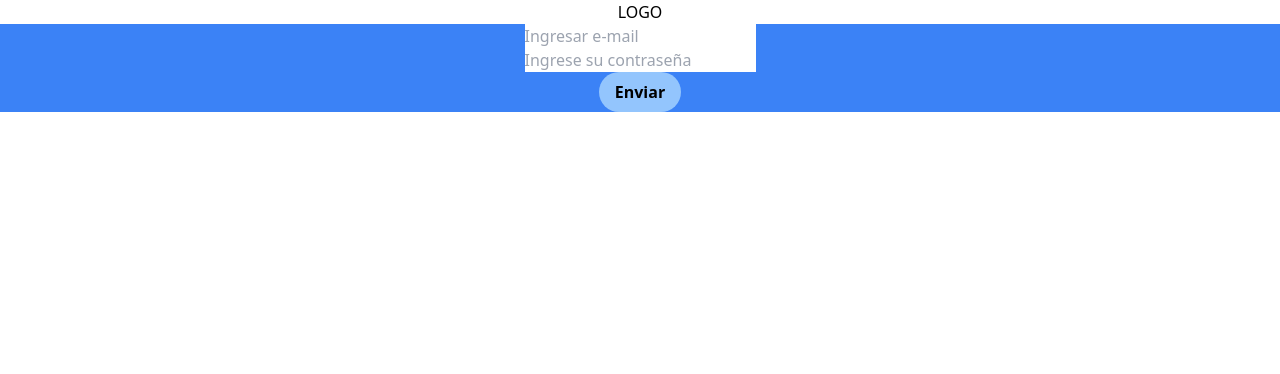
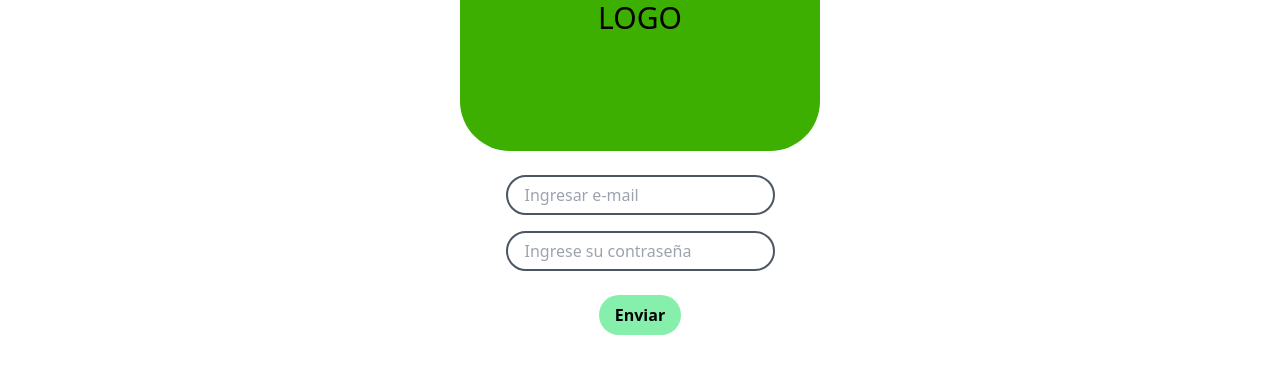
Before and after one commit to No-Country/c8-16-t-javareact, a React (Vite) app in the folder Client/: page /auth/login in a window 1280 px wide. Shown: the top 374 px of the page. Built offline with nearby package versions, Linux system fonts and the light colour scheme.

Commit message:
update login 2 reunion

```diff
--- a/Client/src/pages/LogIn.jsx
+++ b/Client/src/pages/LogIn.jsx
@@ -22,13 +22,13 @@ const handleSubmit = () => {
 
   return (
     <div >
-      <div className=" flex flex-col items-center" >
-        LOGO
+      <div className="bg-lightGreen rounded-b-[50px] w-[360px] h-[151px] mx-auto text-3xl text-center" >
+        <p>LOGO</p>
         </div>
-        <form onSubmit={handleSubmit} className="flex flex-col items-center bg-blue-500">
-          <input value={values.email} name="email" id="email" type="email" placeholder="Ingresar e-mail" onChange={handleInputChange} />
-          <input value={values.password} name="password" id="password" type="password" placeholder="Ingrese su contraseña" onChange={handleInputChange} />
-          <button className="flex flex-col bg-blue-300 hover:bg-blue-500 font-bold py-2 px-4 rounded-full">Enviar</button>
+        <form onSubmit={handleSubmit} className=" my-4 flex flex-col items-center">
+          <input value={values.email} name="email" id="email" type="email" placeholder="Ingresar e-mail" onChange={handleInputChange} className="inputForm my-2 border-2 border-gray-600 " />
+          <input value={values.password} name="password" id="password" type="password" placeholder="Ingrese su contraseña" onChange={handleInputChange} className="inputForm my-2 border-2 border-gray-600" />
+          <button className="flex flex-col bg-green-300 hover:bg-green-500 font-bold my-4 py-2 px-4 rounded-full">Enviar</button>
 
         </form>
 
```
